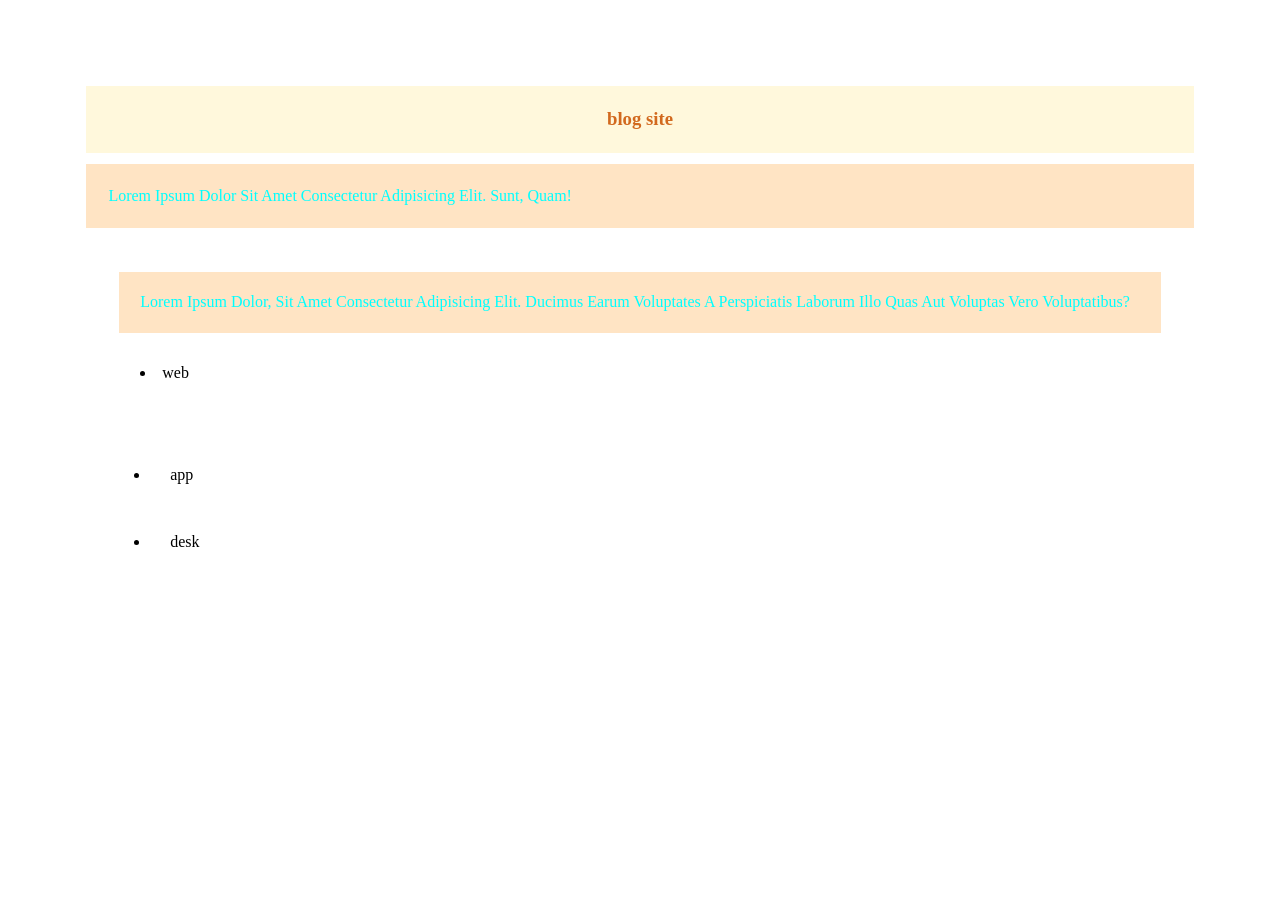
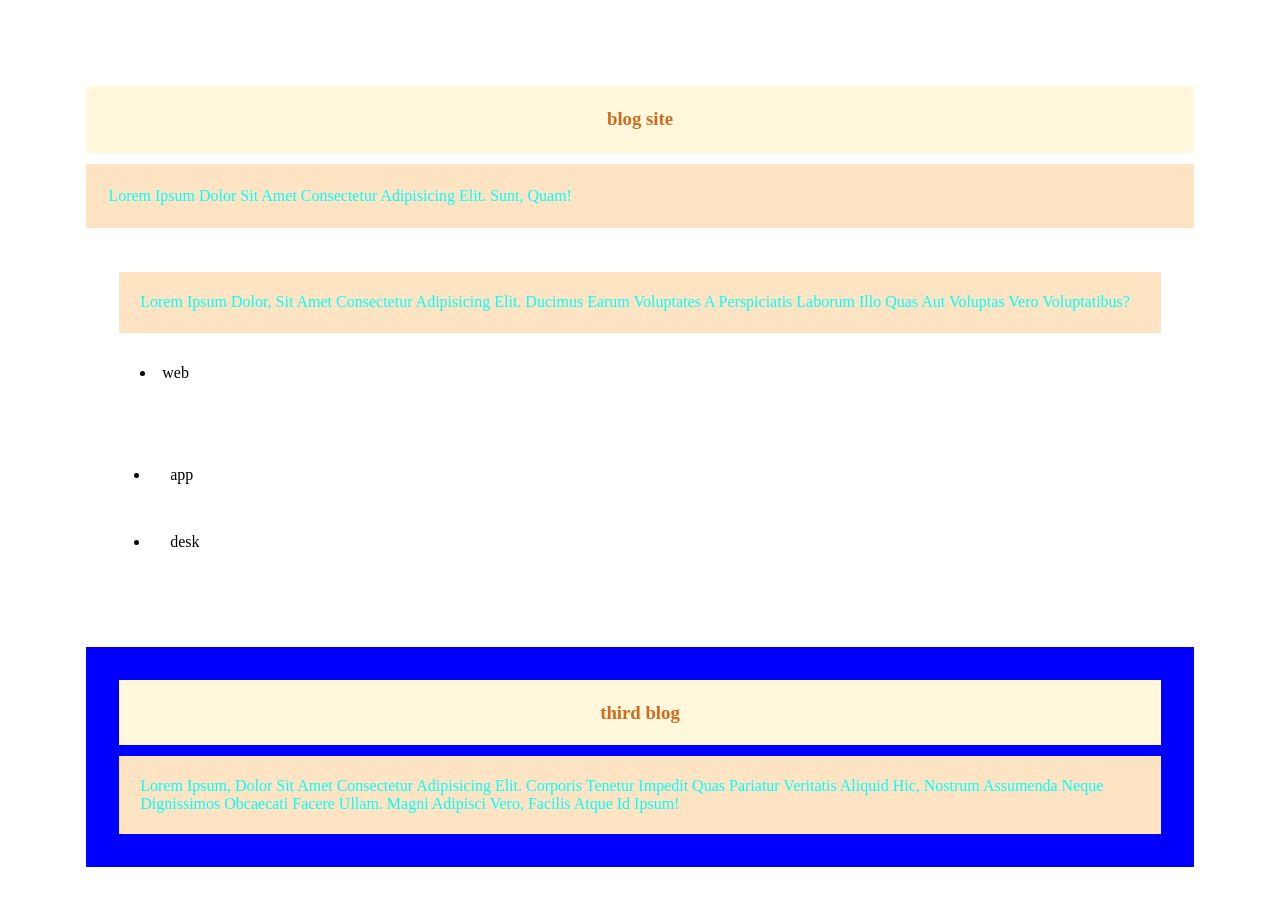
Before and after one commit to ashik-billah/my-shelly-coop-repo, a plain HTML site: page my.html in a window 1280 px wide. Before the commit the page ends 800 px from the top, so only its background shows below. Drawn offline with Linux system fonts and the light colour scheme.

Commit message:
third commit

```diff
--- a/my.html
+++ b/my.html
@@ -20,5 +20,9 @@
         <li> desk</li>
     </ul>
 </div>
+<div class="nd">
+    <h3> third  blog </h3>
+    <p> Lorem ipsum, dolor sit amet consectetur adipisicing elit. Corporis tenetur impedit quas pariatur veritatis aliquid hic, nostrum assumenda neque dignissimos obcaecati facere ullam. Magni adipisci vero, facilis atque id ipsum!</p>
+</div>
 </body>
 </html>
--- a/style/blog.css
+++ b/style/blog.css
@@ -15,3 +15,8 @@ p{
 ul{
     display: block;
 }
+.nd{
+    color: blueviolet;
+    background-color: blue;
+
+}
```
